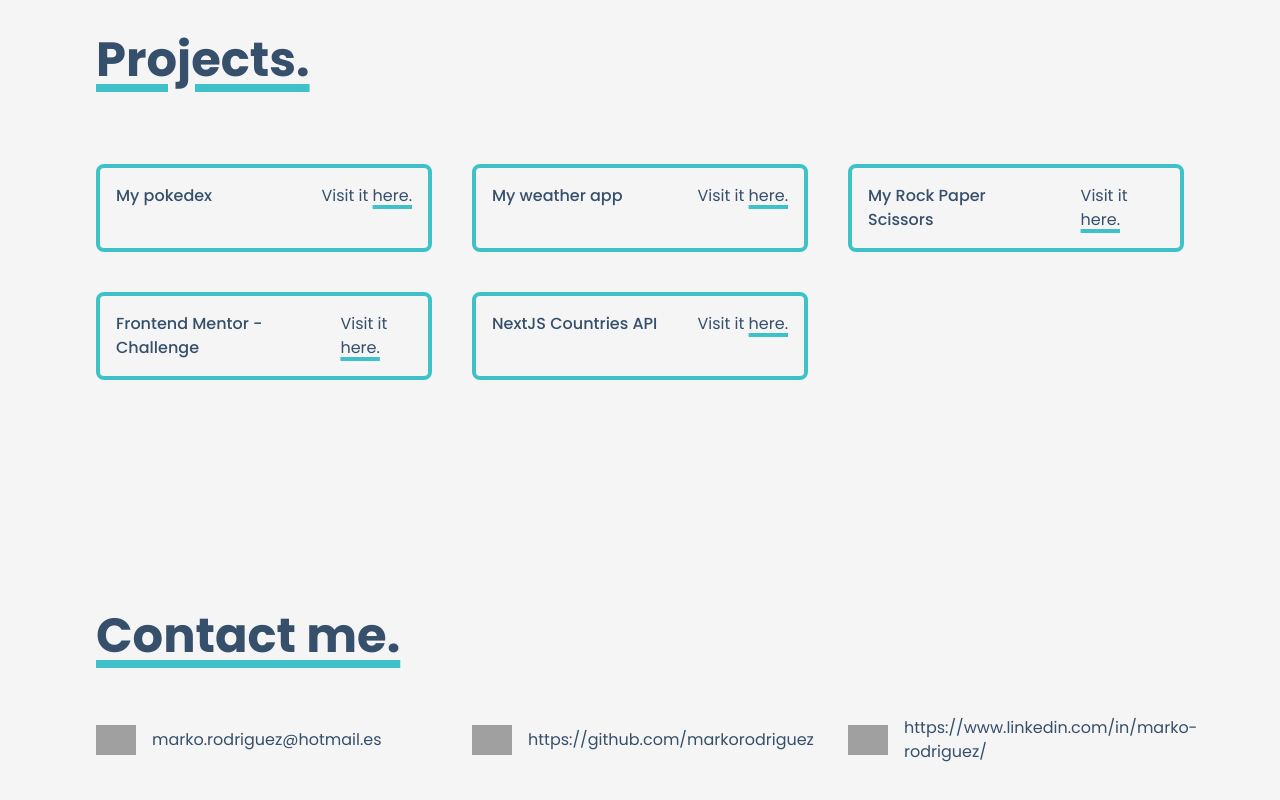
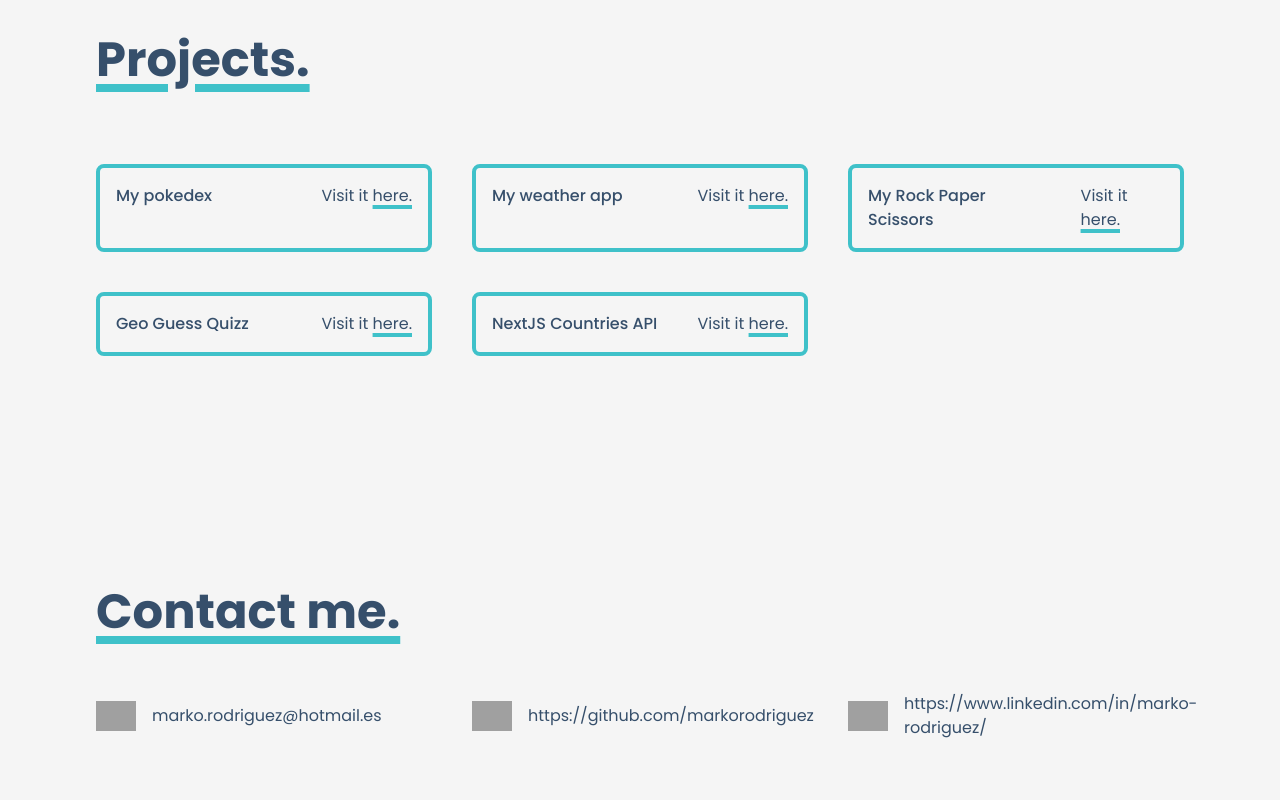
Before and after one commit to markorodriguez/mysite-next, a Next.js app: page / in a window 1280 px wide. Shown: the part 1116-1916 px from the top of the page. Built offline with nearby package versions, Linux system fonts and the light colour scheme; grey boxes are pictures that could not be loaded.

Commit message:
cv and projects updated

```diff
--- a/pages/index.jsx
+++ b/pages/index.jsx
@@ -25,8 +25,8 @@ export default function Index() {
             url: 'https://nervous-euclid-2bbf74.netlify.app/'
         },
         {
-            title: 'Frontend Mentor - Challenge ',
-            url: 'https://flamboyant-curie-d006d4.netlify.app/'
+            title: 'Geo Guess Quizz ',
+            url: 'https://guess-country-eight.vercel.app/'
         },
         {
             title: 'NextJS Countries API',
@@ -106,7 +106,7 @@ export default function Index() {
                                 <a
                                     target="_blank"
                                     rel="noreferrer"
-                                    href="https://drive.google.com/file/d/1GD6FVwx32gs4-jxtX7fh4RBia8PYPCko/view"
+                                    href="https://drive.google.com/file/d/1FozUzT6AfEdQk4A8EQvkCZ67D2y8XdT2/view"
                                 >
                                     Download my CV
                                 </a>
```
